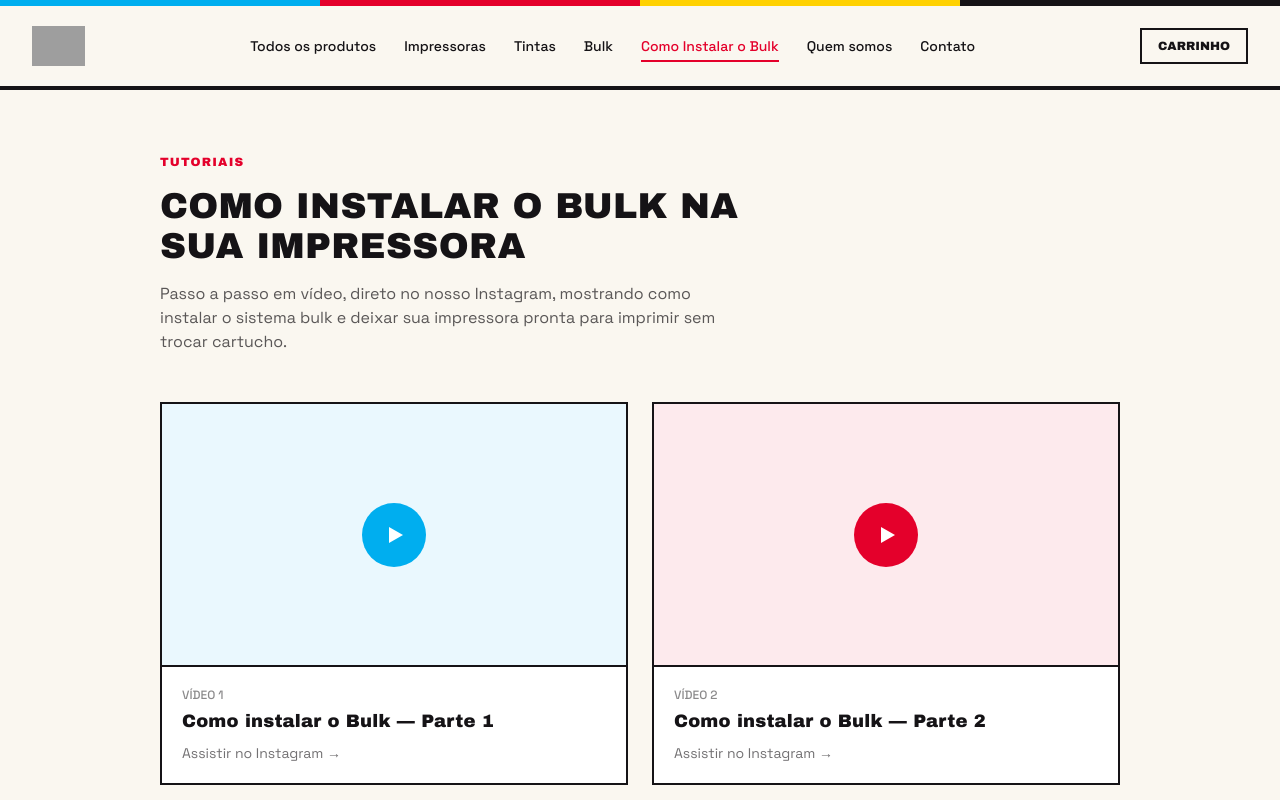
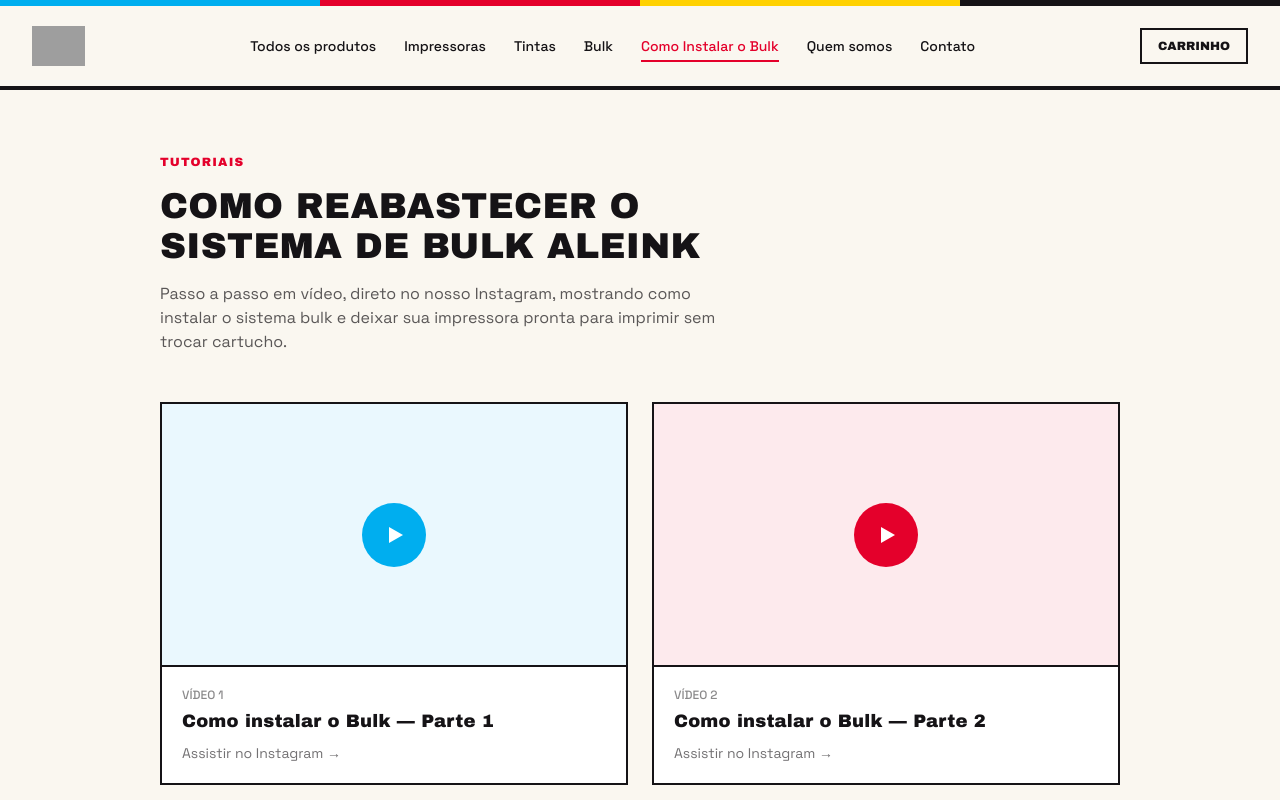
Before and after one commit to igorcanossadesouza31/aleink-ecommerce, a React (Vite) app: page /como-instalar-bulk in a window 1280 px wide. Shown: the top 800 px of the page. Built offline with nearby package versions, Linux system fonts and the light colour scheme; grey boxes are pictures that could not be loaded.

Commit message:
Corrigir base path para não afetar o ambiente local e atualizar título da página de bulk
- vite.config.js: prefixo /aleink-ecommerce/ agora só se aplica no build (GitHub Pages), não no npm run dev
- Título da página de tutoriais alterado para "Como reabastecer o sistema de bulk Aleink"

```diff
--- a/src/pages/InstalarBulk.jsx
+++ b/src/pages/InstalarBulk.jsx
@@ -15,7 +15,7 @@
   return (
     <div className="max-w-5xl mx-auto px-4 sm:px-6 lg:px-8 py-16">
       <p className="font-display text-xs tracking-widest text-ink-magenta mb-4">TUTORIAIS</p>
-      <h1 className="font-display text-3xl sm:text-4xl mb-4 max-w-2xl">COMO INSTALAR O BULK NA SUA IMPRESSORA</h1>
+      <h1 className="font-display text-3xl sm:text-4xl mb-4 max-w-2xl">COMO REABASTECER O SISTEMA DE BULK ALEINK</h1>
       <p className="text-ink-black/70 max-w-xl mb-12">
         Passo a passo em vídeo, direto no nosso Instagram, mostrando como instalar o sistema bulk e
         deixar sua impressora pronta para imprimir sem trocar cartucho.
--- a/vite.config.js
+++ b/vite.config.js
@@ -1,7 +1,9 @@
 import { defineConfig } from 'vite'
 import react from '@vitejs/plugin-react'
 
-export default defineConfig({
+export default defineConfig(({ command }) => ({
   plugins: [react()],
-  base: '/aleink-ecommerce/',
-})
+  // Só usa o prefixo /aleink-ecommerce/ no build de produção (GitHub Pages).
+  // Em desenvolvimento local (`npm run dev`) o site continua na raiz normalmente.
+  base: command === 'build' ? '/aleink-ecommerce/' : '/',
+}))
```
